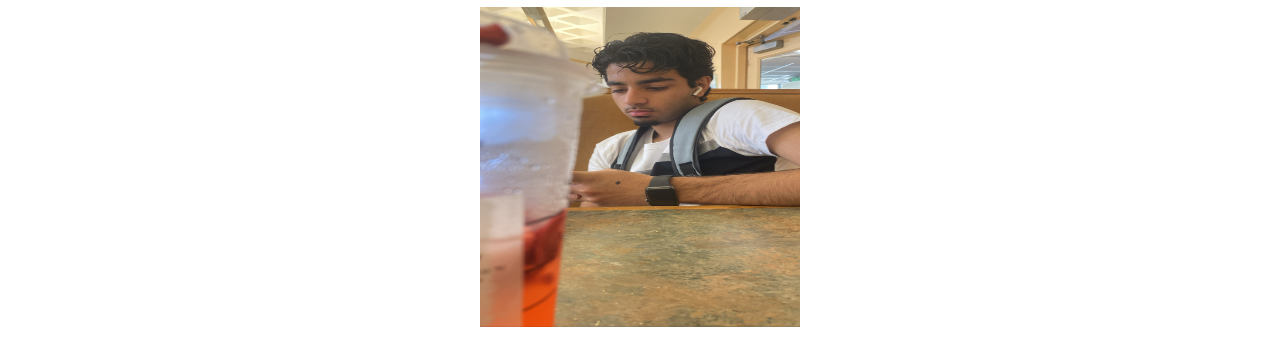
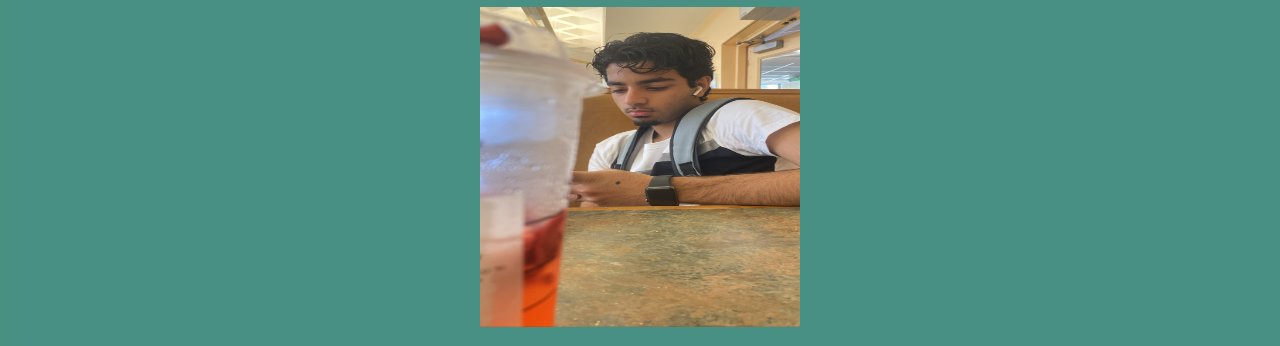
Before and after one commit to HassaanAkbar1/HassaanAkbar1.github.io, a plain HTML site: page index.html in a window 1280 px wide. Shown: the part 73-419 px from the top of the page. Drawn offline with Linux system fonts and the light colour scheme; files whose address does not match are found by name.

Commit message:
Update index.html

```diff
--- a/index.html
+++ b/index.html
@@ -3,7 +3,7 @@
 		<body>
 			<style>
 				body {
-  					background-image: url('lochinvar.jpg');
+  					background-image: url('https://hassaanakbar1.github.io/HTML_Project/lochinvarcolor.jpg');
   					background-repeat: no-repeat;
   					background-attachment: fixed;
   					background-size: fill;
```
